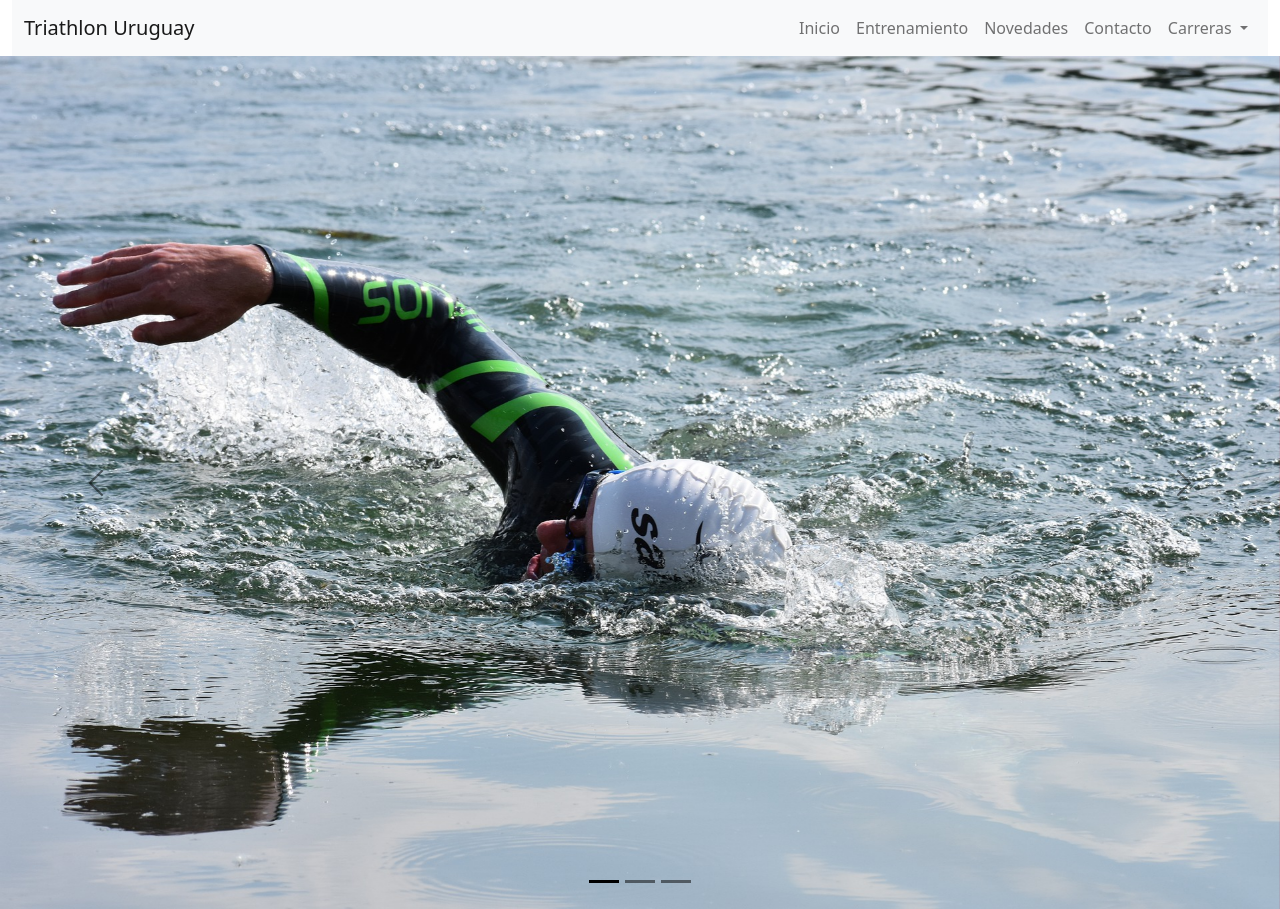
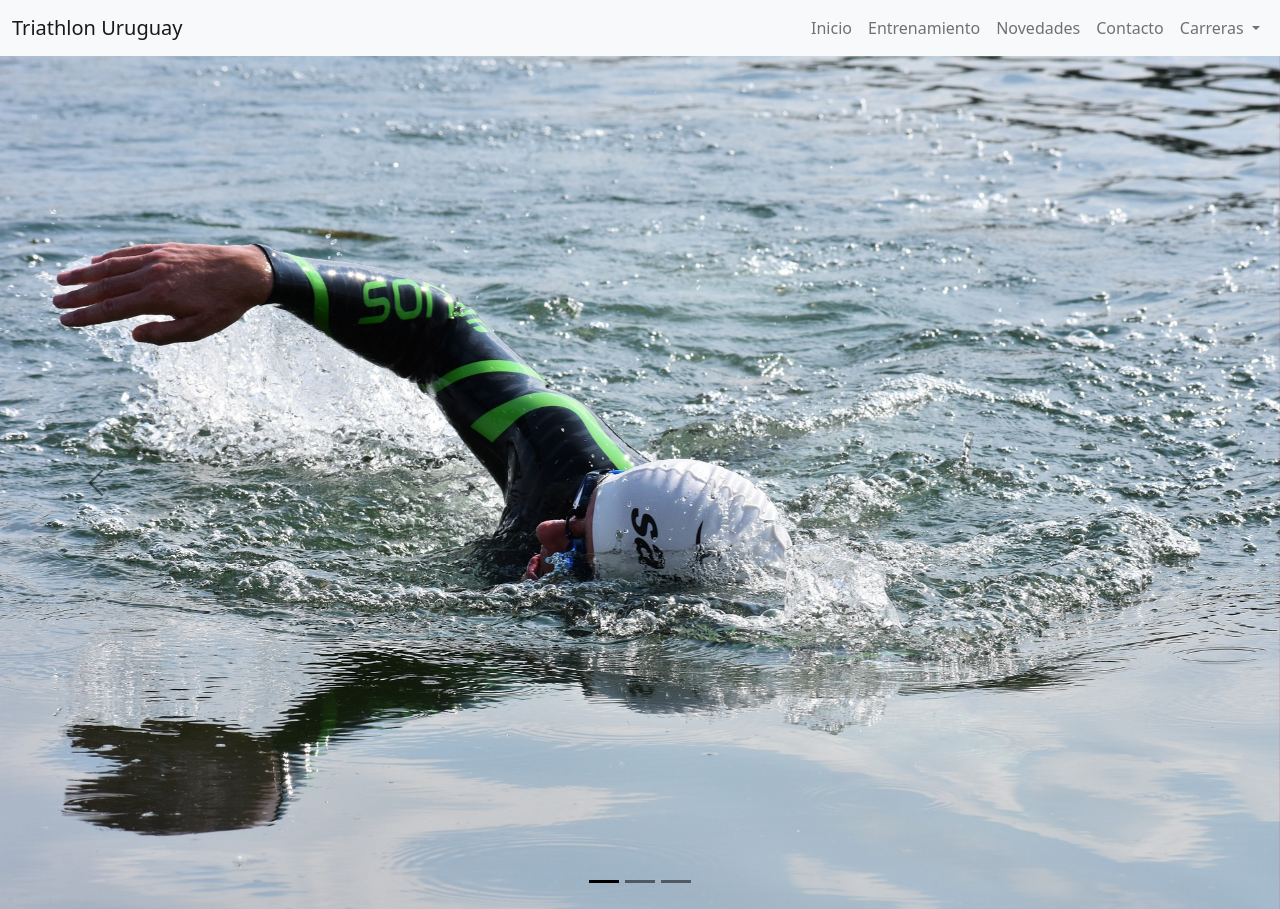
Before and after one commit to nicodefreitasmac/ProyectoFinalNicolasdeFreitas, a website: page index.html in a window 1280 px wide. Shown: the top 909 px of the page. Drawn offline with nearby package versions, Linux system fonts and the light colour scheme.

Commit message:
Cambios en el Header de index, sacandole el Margen

```diff
--- a/index.html
+++ b/index.html
@@ -17,15 +17,15 @@
 
     <!-- Aqui Comienza el header -->
 
-    <header class="container-fluid bg-index">
-        <nav class="navbar navbar-expand-lg navbar-light bg-light">
+    <header>
+        <nav class="navbar navbar-expand-lg sticky-top navbar-light bg-light">
         <div class="container-fluid">
           <a class="navbar-brand" href="index.html">Triathlon Uruguay</a>
           <button class="navbar-toggler" type="button" data-bs-toggle="collapse" data-bs-target="#navbarNavDropdown" aria-controls="navbarNavDropdown" aria-expanded="false" aria-label="Toggle navigation">
             <span class="navbar-toggler-icon"></span>
           </button>
         <div class="collapse navbar-collapse" id="navbarNavDropdown">
-            <ul class="navbar-nav ms-auto">
+            <ul class="navbar-nav ms-auto my-lg-0">
               <li class="nav-item">
                 <a class="nav-link" aria-current="page" href="index.html">Inicio</a>
               </li>
--- a/scss/_content.scss
+++ b/scss/_content.scss
@@ -1,3 +1,4 @@
+
 main {
   background-color: #BC2742; }
 
--- a/scss/_navBar.scss
+++ b/scss/_navBar.scss
@@ -1,7 +1,7 @@
 .navbar{
-
 	// padding: 5px 10px;
 	margin: 0;
+	width: 100%;
 	position: sticky;
 	top: 0;
 	display: flex;
@@ -31,12 +31,12 @@
 						font-size: 1.1rem;
 						padding-top: 2px;
 					}
-
+}
 
 				}
 				}
 			}
 
 
+
 }
-}
```
Also changed, not shown: css/stylesheet.css.
